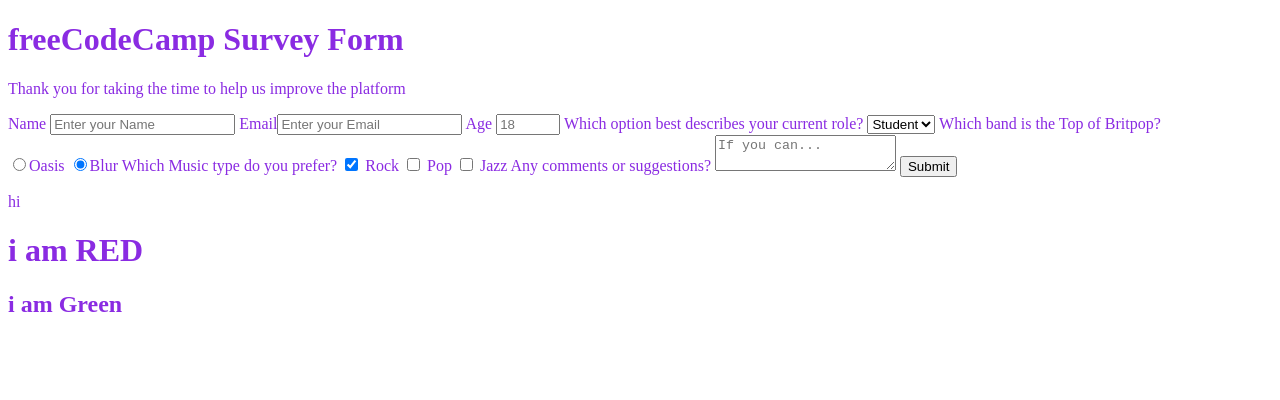
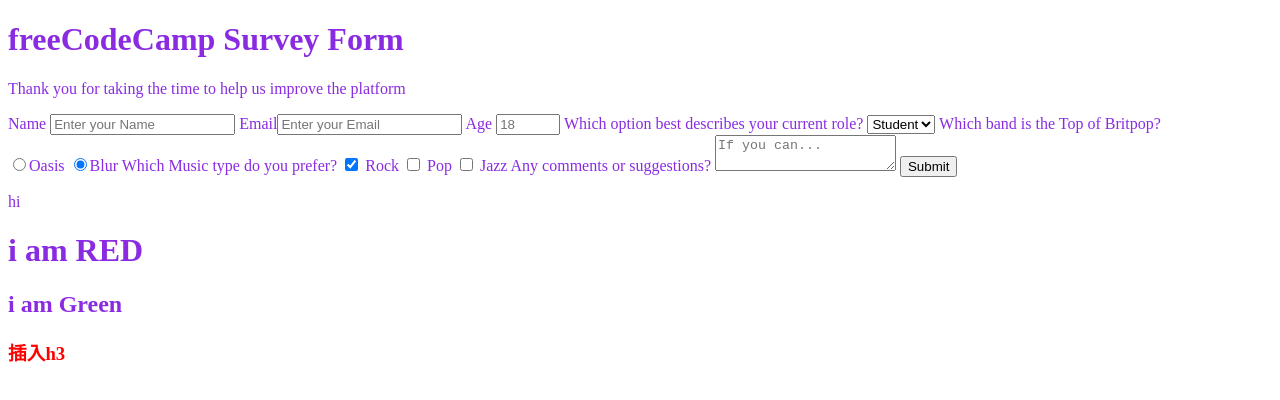
Before and after one commit to zzzcinema/1024, a plain HTML site: page index.html in a window 1280 px wide. Drawn offline with Linux system fonts and the light colour scheme.

Commit message:
插入h3

```diff
--- a/all.css
+++ b/all.css
@@ -1,3 +1,8 @@
 body {
     color:blueviolet;
 }
+
+h3{
+    color: red;
+
+}
--- a/index.html
+++ b/index.html
@@ -39,5 +39,6 @@
 <p class="hi">hi</p>
 <h1>i am RED</h1>
 <h2>i am Green</h2>
+<h3>插入h3</h3>
 </body>
 </html>
```
